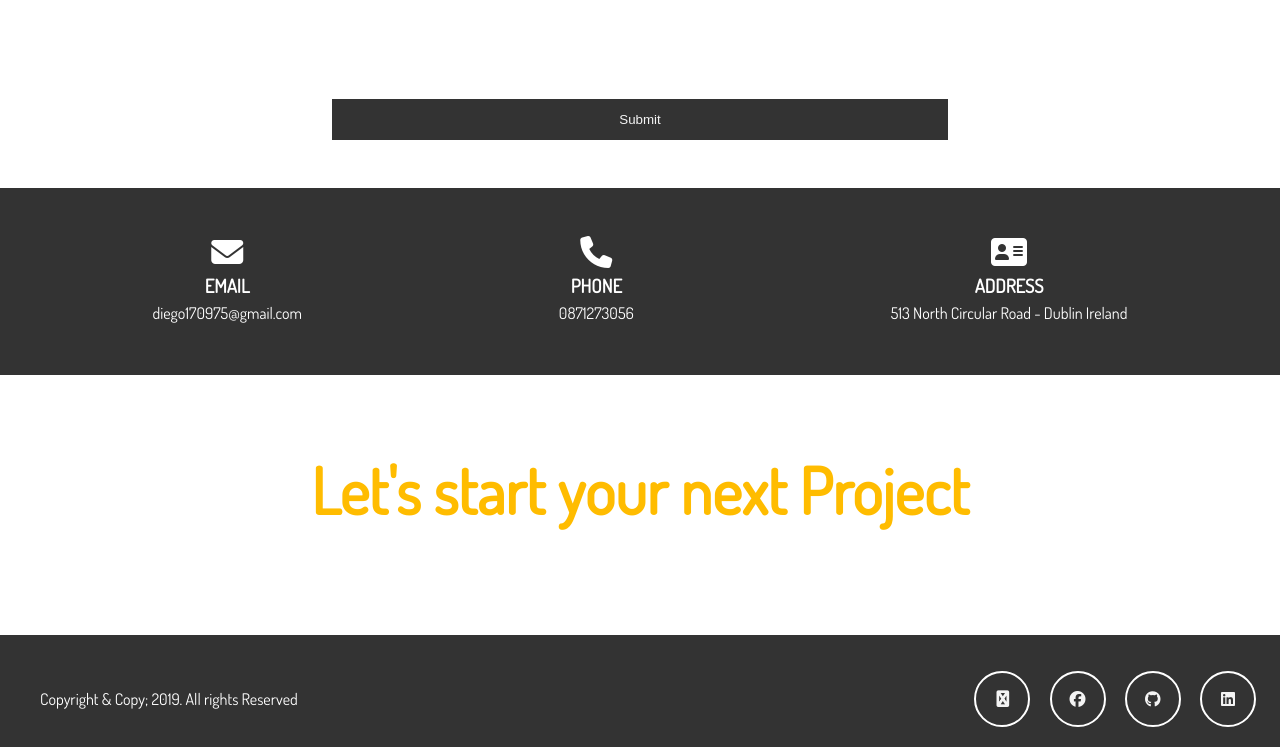
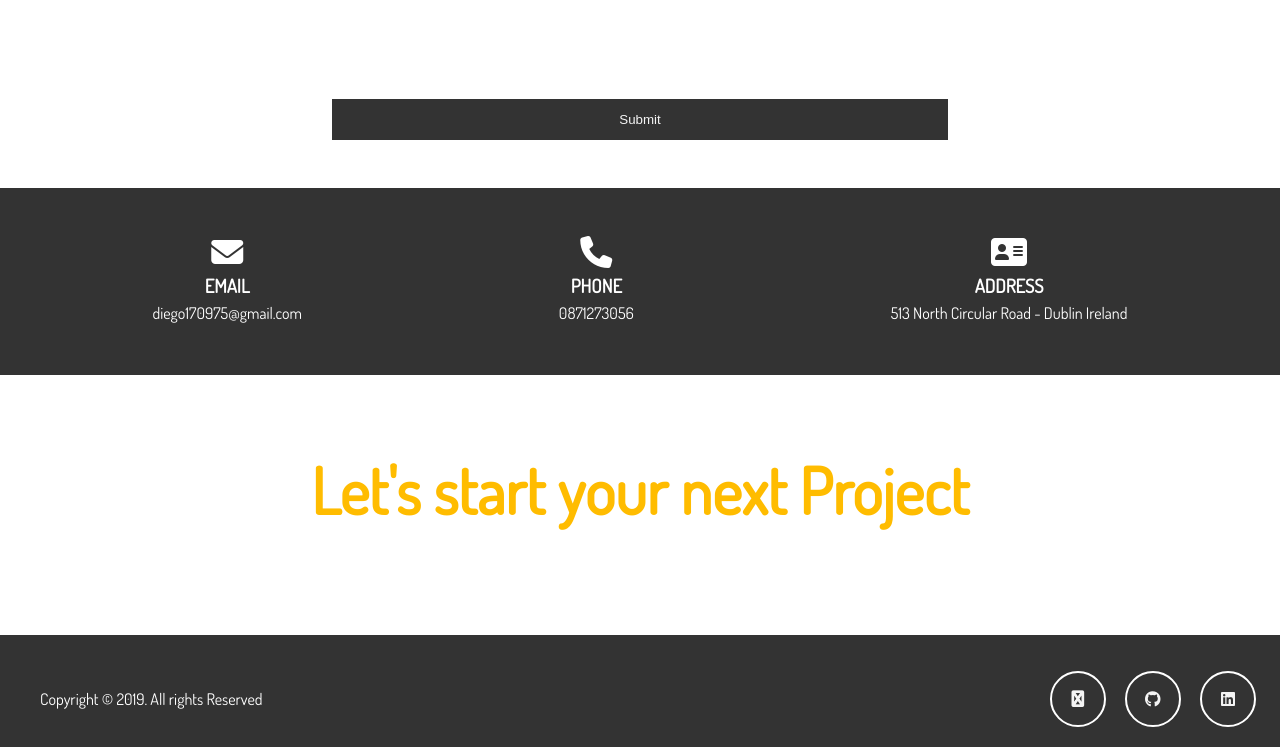
Before and after one commit to Diegoireland1975/portfolio_website, a website: page dist/contact.html in a window 1280 px wide. Shown: the part 511-1258 px from the top of the page. Drawn offline with Linux system fonts and the light colour scheme.

Commit message:
Update contact.html

```diff
--- a/dist/contact.html
+++ b/dist/contact.html
@@ -104,16 +104,13 @@
 
     <footer id="main-footer">
       <div class="footer-content container">
-        <p>Copyright & Copy; 2019. All rights Reserved</p>
+        <p>Copyright &copy; 2019. All rights Reserved</p>
         <div class="social">
           <a href="https://diegoraffa.wordpress.com"
             ><i class="fab fas fa-blog"></i
           ></a>
-          <a href="https://www.facebook.com/diego.raffa2"
-            ><i class="fab fa-facebook"></i
-          ></a>
           <a href="https://github.com/"><i class="fab fa-github"></i></a>
-          <a href="https://www.linkedin.com/in/diego-raffa-9412b4179/"
+          <a href="https://www.linkedin.com/in/diego-raffa/"
             ><i class="fab fa-linkedin"></i
           ></a>
         </div>
```
